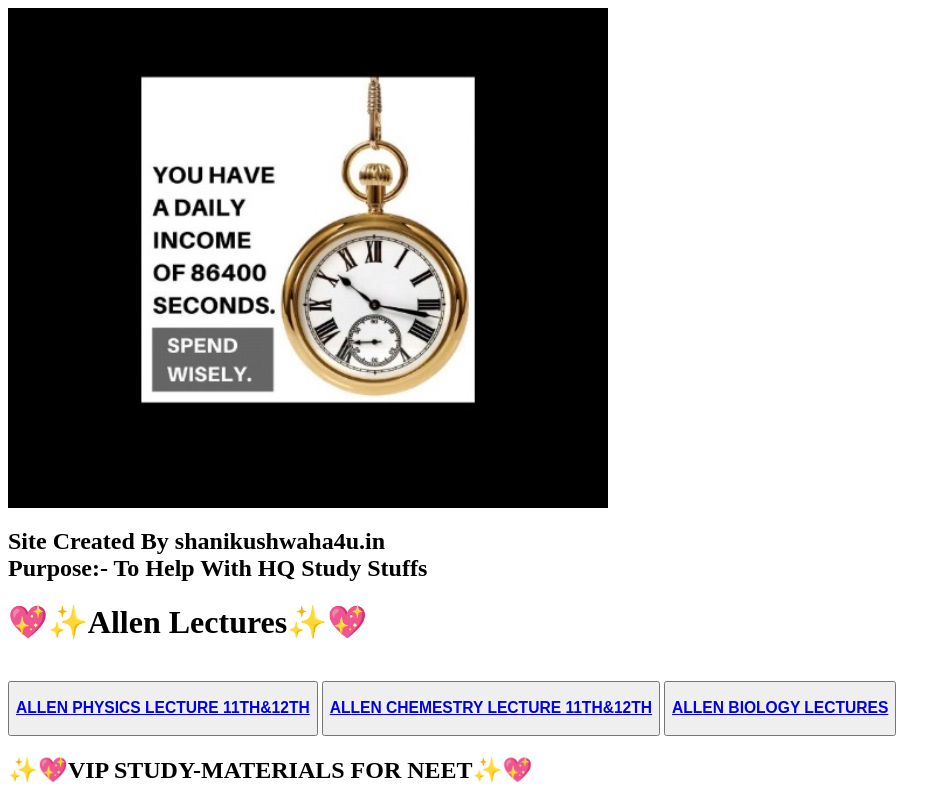
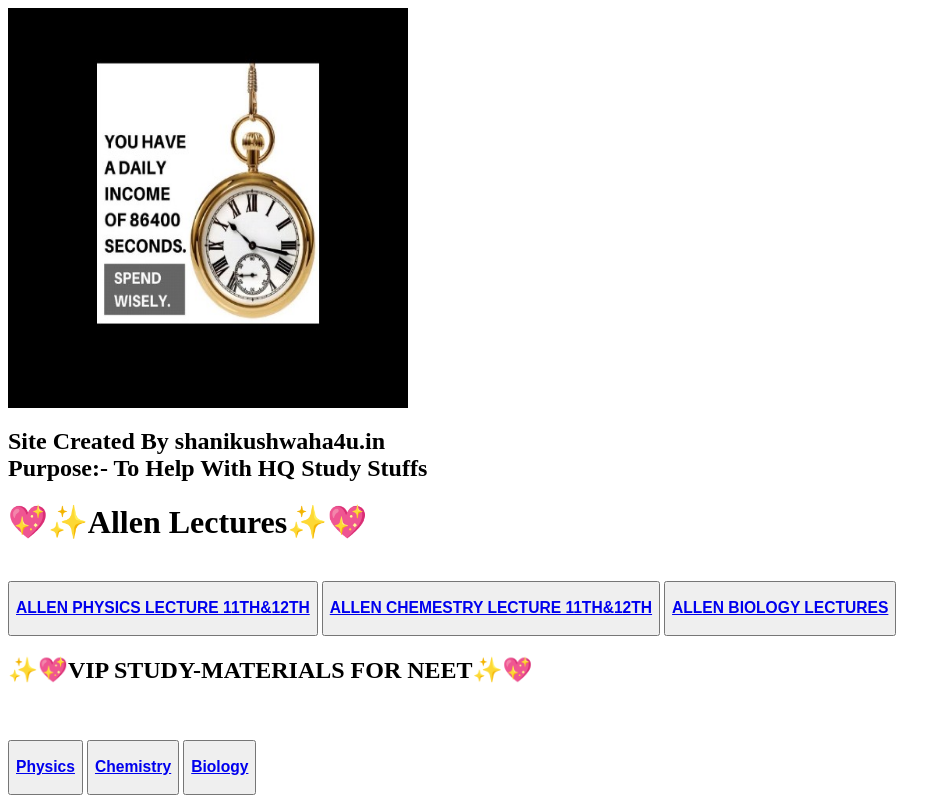
Before and after one commit to shanikushwaha4u/NEET, a plain HTML site: page index.html in a window 1280 px wide. Shown: the top 800 px of the page, without its empty margins (0-951 px from the left). Drawn offline with Linux system fonts and the light colour scheme.

Commit message:
Update index.html

```diff
--- a/index.html
+++ b/index.html
@@ -1,7 +1,7 @@
 <Docktype html>
 <body>
 
-  <img src="https://raw.githubusercontent.com/shanikushwaha4u/NEET/main/Screenshot_2021_1104_074710.jpg" alt="shanikushwaha4u.in" height="500" width="600">
+  <img src="https://raw.githubusercontent.com/shanikushwaha4u/NEET/main/Screenshot_2021_1104_074710.jpg" alt="shanikushwaha4u.in" height="400" width="400">
  <br>
 
   <h2>Site Created By shanikushwaha4u.in<br>
```
